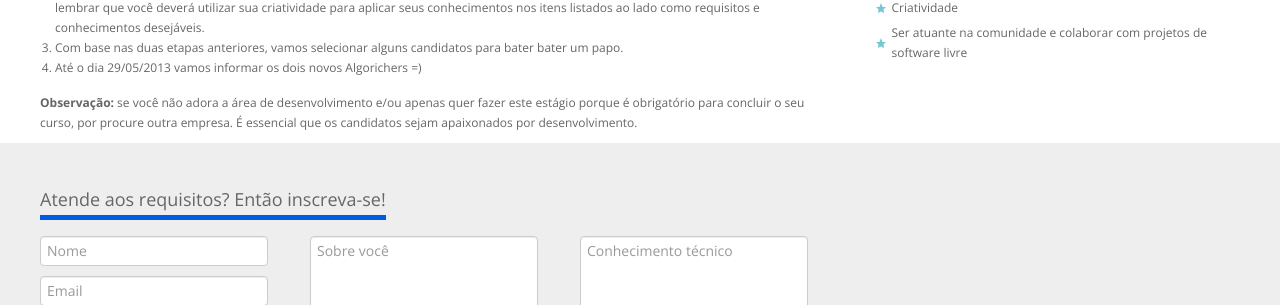
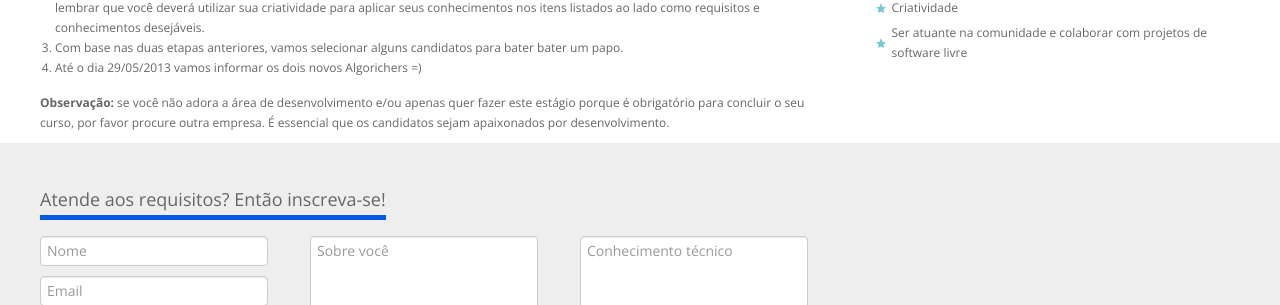
Before and after one commit to algorich/site2.0, a Jekyll site: the page built from trabalhe-conosco.html, in a window 1280 px wide. Shown: the part 842-1147 px from the top of the page. Built offline with Jekyll 4.4.1, drawn with Linux system fonts in a browser that asks for light colours; some web fonts are replaced.

Commit message:
corrigidos erros de digitação. valeu @zangrandi

```diff
--- a/index.html
+++ b/index.html
@@ -98,7 +98,7 @@
         </div>
 
         <div class="span4">
-          <div class="testimonials">Em todos os projetos que tivemos oportunidade de trabalharmos com a equipe da Algorith, contamos com um profissionalismo ímpar e uma eficiência admirável neste ramo profissional. Além de serem dinâmicos, acessíveis e atualizados com as novas tecnologias, são extremamente responsáveis com os prazos pré-definidos.</div>
+          <div class="testimonials">Em todos os projetos que tivemos oportunidade de trabalharmos com a equipe da Algorich, contamos com um profissionalismo ímpar e uma eficiência admirável neste ramo profissional. Além de serem dinâmicos, acessíveis e atualizados com as novas tecnologias, são extremamente responsáveis com os prazos pré-definidos.</div>
           <div class="testimonials-bg"></div>
           <div class="testimonials-author">Joelma Alves, <span>Squad</span></div>
         </div>
--- a/trabalhe-conosco.html
+++ b/trabalhe-conosco.html
@@ -86,8 +86,9 @@
 
         <p><strong>Observação:</strong> se você não adora a área de
           desenvolvimento e/ou apenas quer fazer este estágio porque é
-          obrigatório para concluir o seu curso, por procure outra empresa. É
-          essencial que os candidatos sejam apaixonados por desenvolvimento.</p>
+          obrigatório para concluir o seu curso, por favor procure outra
+          empresa. É essencial que os candidatos sejam apaixonados por
+          desenvolvimento.</p>
 
       </div>
 
```
